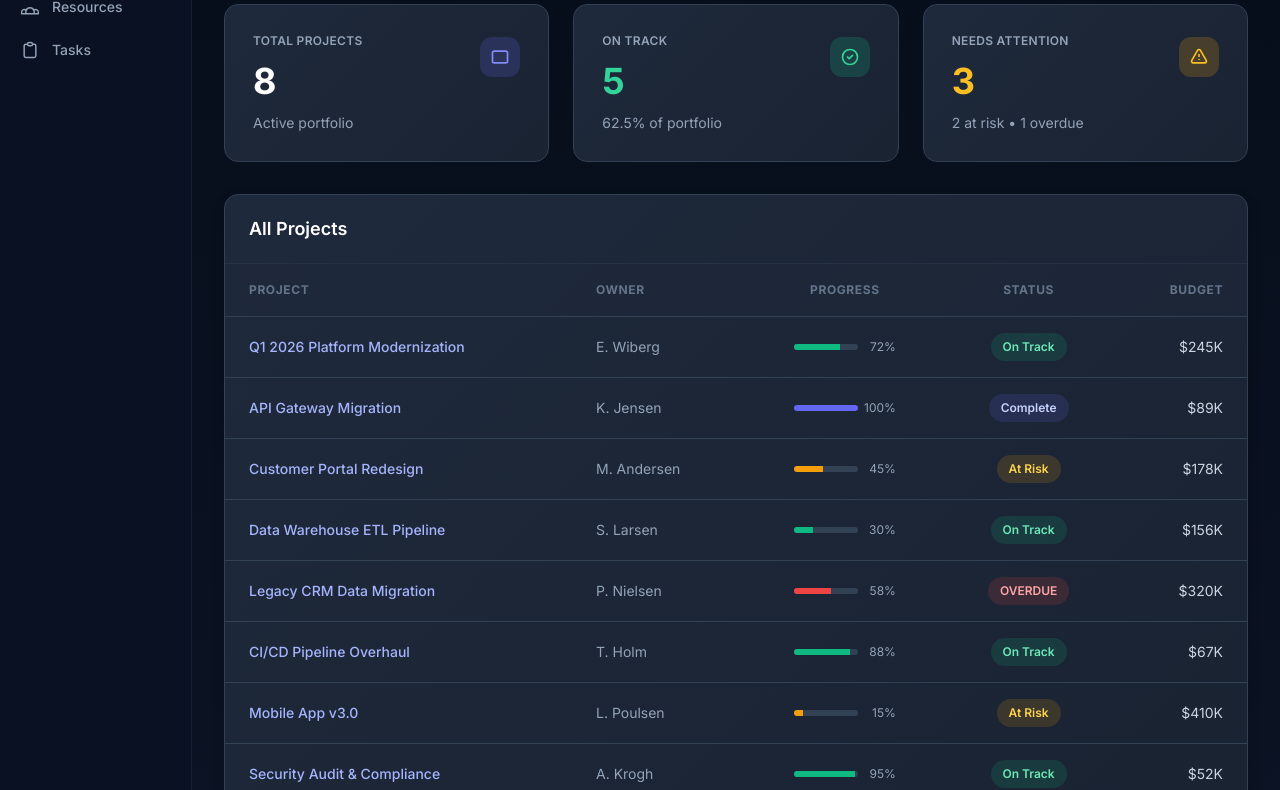
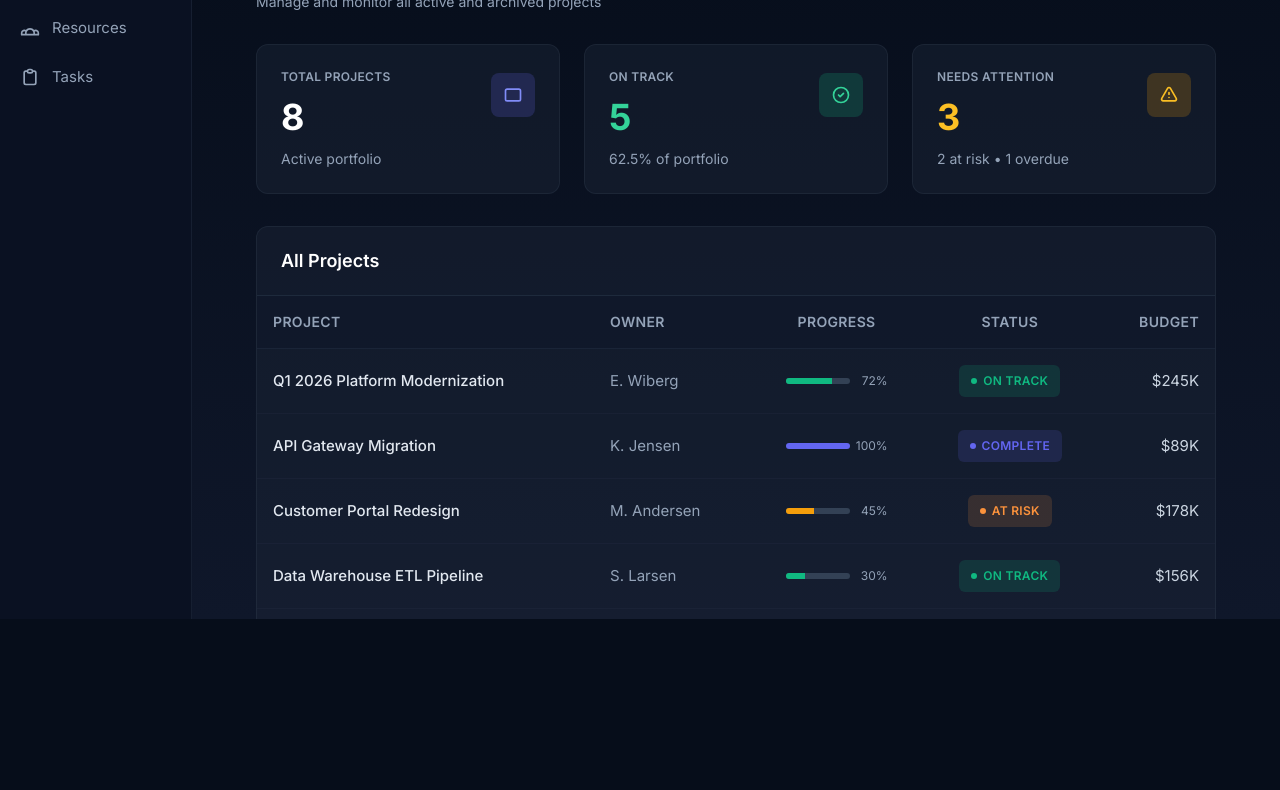
Before and after one commit to esbenwiberg/quarterly-demo, a website: page docs/index.html in a window 1280 px wide. Shown: the part 181-971 px from the top of the page. After the commit the page ends 800 px from the top, so only its background shows below. Drawn offline with nearby package versions, Linux system fonts and the light colour scheme.

Commit message:
Site redesign
Task: HIVE-20260311-f7bc0cb4

```diff
--- a/docs/index.html
+++ b/docs/index.html
@@ -30,14 +30,14 @@
   <!-- ╔══════════════════════════════════════════════════════╗ -->
   <!-- ║  STICKY HEADER                                       ║ -->
   <!-- ╚══════════════════════════════════════════════════════╝ -->
-  <header id="site-header" class="sticky top-0 z-50 bg-slate-900/95 backdrop-blur border-b border-slate-700/30">
-    <div class="flex items-center justify-between px-4 lg:px-8 h-14">
+  <header id="site-header" class="sticky top-0 z-40 bg-slate-900/95 backdrop-blur border-b border-slate-700/30">
+    <div class="flex items-center justify-between px-4 lg:px-8 h-16">
 
       <!-- Logo + Brand -->
       <div class="flex items-center gap-3 min-w-0">
         <!-- Hamburger (mobile) -->
         <button id="sidebar-toggle"
-          class="lg:hidden p-1 rounded-md text-slate-400 hover:text-white hover:bg-slate-800 transition-colors duration-150"
+          class="lg:hidden p-2 rounded-md text-slate-400 hover:text-white hover:bg-slate-800 transition-colors duration-150"
           aria-label="Toggle sidebar">
           <svg class="w-5 h-5" fill="none" stroke="currentColor" stroke-width="2" viewBox="0 0 24 24">
             <path stroke-linecap="round" stroke-linejoin="round" d="M4 6h16M4 12h16M4 18h16"/>
@@ -69,13 +69,13 @@
   <!-- ╔══════════════════════════════════════════════════════╗ -->
   <!-- ║  BODY LAYOUT: sidebar + content                     ║ -->
   <!-- ╚══════════════════════════════════════════════════════╝ -->
-  <div class="flex flex-1 overflow-hidden relative">
+  <div class="flex flex-1 overflow-hidden">
 
     <!-- ── SIDEBAR ───────────────────────────────────────────── -->
     <aside id="sidebar"
       class="sidebar-panel w-48 flex-shrink-0 bg-slate-900/50 border-r border-slate-700/30 flex flex-col overflow-y-auto
-             fixed inset-y-0 top-14 left-0 z-40 transform -translate-x-full transition-transform duration-200 ease-in-out
-             lg:static lg:translate-x-0 lg:top-auto lg:inset-y-auto lg:z-auto lg:transition-none">
+             fixed inset-y-0 left-0 z-30 transform -translate-x-full transition-transform duration-200 ease-in-out
+             lg:relative lg:translate-x-0 lg:z-0 lg:transition-none">
 
       <div class="px-2 pt-6 pb-4 flex flex-col gap-1 flex-1">
 
@@ -103,7 +103,7 @@
 
     <!-- Sidebar overlay (mobile) -->
     <div id="sidebar-overlay"
-      class="fixed inset-0 bg-black/50 z-30 hidden lg:hidden"
+      class="fixed inset-0 bg-black/50 z-20 hidden lg:hidden"
       aria-hidden="true"></div>
 
     <!-- ── MAIN CONTENT ──────────────────────────────────────── -->
--- a/docs/styles.css
+++ b/docs/styles.css
@@ -1,47 +1,258 @@
 /* ============================================================
    Contoso Ltd — Premium Dark SaaS Dashboard
-   Supplemental styles (Tailwind CDN handles utilities)
+   Supplemental custom styles (Tailwind CDN handles utilities)
    ============================================================ */
 
-/* ── Font import ─────────────────────────────────────────────── */
+/* ══════════════════════════════════════════════════════════════
+   FONT IMPORTS
+   ══════════════════════════════════════════════════════════════ */
 @import url('https://fonts.googleapis.com/css2?family=Inter:wght@300;400;500;600;700&display=swap');
 
-/* ── Base reset + font override ──────────────────────────────── */
-*, *::before, *::after {
-  box-sizing: border-box;
+/* ══════════════════════════════════════════════════════════════
+   CUSTOM SCROLLBAR
+   ══════════════════════════════════════════════════════════════ */
+::-webkit-scrollbar {
+  width: 8px;
+  height: 8px;
 }
 
-html {
-  scroll-behavior: smooth;
+::-webkit-scrollbar-track {
+  background: transparent;
+}
+
+::-webkit-scrollbar-thumb {
+  background: rgba(71, 85, 105, 0.5);
+  border-radius: 4px;
+}
+
+::-webkit-scrollbar-thumb:hover {
+  background: rgba(71, 85, 105, 0.7);
+}
+
+/* Firefox scrollbar */
+* {
+  scrollbar-color: rgba(71, 85, 105, 0.5) transparent;
+  scrollbar-width: thin;
+}
+
+/* ══════════════════════════════════════════════════════════════
+   LAYOUT & STRUCTURE
+   ══════════════════════════════════════════════════════════════ */
+
+html, body {
+  height: 100%;
+  margin: 0;
+  padding: 0;
 }
 
 body {
-  font-family: Inter, system-ui, -apple-system, sans-serif;
-  -webkit-font-smoothing: antialiased;
-  -moz-osx-font-smoothing: grayscale;
+  font-family: 'Inter', system-ui, -apple-system, sans-serif;
 }
 
-/* ── Custom scrollbar (webkit) ───────────────────────────────── */
-::-webkit-scrollbar {
-  width: 7px;
-  height: 7px;
+/* Header should be at top and not affected by sidebar */
+#site-header {
+  flex-shrink: 0;
 }
 
-::-webkit-scrollbar-track {
-  background: #0f172a;
+/* Main flex container for sidebar + main */
+body > div {
+  flex: 1;
+  min-height: 0;
 }
 
-::-webkit-scrollbar-thumb {
-  background: #334155;
-  border-radius: 3px;
+/* Sidebar styling */
+.sidebar-panel {
+  /* Fixed positioning for mobile */
+  top: 64px; /* Header height (h-16 = 64px) */
+  height: calc(100vh - 64px);
 }
 
-::-webkit-scrollbar-thumb:hover {
-  background: #6366f1;
+/* Main content should grow and scroll */
+main {
+  flex: 1;
+  display: flex;
+  flex-direction: column;
+  min-width: 0;
+  padding: 0;
 }
 
-/* ── Animations ──────────────────────────────────────────────── */
-@keyframes fade-in {
+main > div {
+  flex: 1;
+}
+
+/* ══════════════════════════════════════════════════════════════
+   SIDEBAR STYLING
+   ══════════════════════════════════════════════════════════════ */
+.sidebar-link {
+  display: flex;
+  align-items: center;
+  gap: 0.75rem;
+  padding: 0.75rem;
+  border-radius: 0.5rem;
+  color: rgb(148, 163, 184);
+  text-decoration: none;
+  font-size: 0.9375rem;
+  transition: all 0.15s ease;
+}
+
+.sidebar-link:hover {
+  color: rgb(226, 232, 240);
+  background-color: rgba(71, 85, 105, 0.3);
+}
+
+.sidebar-link-active {
+  color: rgb(226, 232, 240);
+  background: rgba(99, 102, 241, 0.15);
+  border-left: 2px solid rgb(99, 102, 241);
+  padding-left: calc(0.75rem - 2px);
+}
+
+.sidebar-icon {
+  width: 1.25rem;
+  height: 1.25rem;
+  flex-shrink: 0;
+}
+
+/* ══════════════════════════════════════════════════════════════
+   CARD STYLES
+   ══════════════════════════════════════════════════════════════ */
+.kpi-card,
+.data-card {
+  background: rgba(30, 41, 59, 0.4);
+  border: 1px solid rgba(71, 85, 105, 0.2);
+  border-radius: 0.75rem;
+  transition: all 0.2s ease;
+}
+
+.kpi-card:hover,
+.data-card:hover {
+  background: rgba(30, 41, 59, 0.6);
+  border-color: rgba(99, 102, 241, 0.3);
+}
+
+.kpi-card {
+  padding: 1.5rem;
+}
+
+.kpi-icon {
+  padding: 0.75rem;
+  border-radius: 0.5rem;
+  display: flex;
+  align-items: center;
+  justify-content: center;
+}
+
+/* ══════════════════════════════════════════════════════════════
+   TABLE STYLES
+   ══════════════════════════════════════════════════════════════ */
+table {
+  width: 100%;
+  border-collapse: collapse;
+}
+
+thead {
+  background: rgba(15, 23, 42, 0.5);
+  border-bottom: 1px solid rgba(71, 85, 105, 0.2);
+}
+
+th {
+  padding: 1rem;
+  text-align: left;
+  font-weight: 600;
+  font-size: 0.875rem;
+  color: rgb(148, 163, 184);
+  text-transform: uppercase;
+  letter-spacing: 0.025em;
+}
+
+td {
+  padding: 1rem;
+  border-bottom: 1px solid rgba(71, 85, 105, 0.1);
+  font-size: 0.9375rem;
+}
+
+tbody tr {
+  transition: background-color 0.15s ease;
+}
+
+tbody tr:hover {
+  background-color: rgba(71, 85, 105, 0.1);
+}
+
+/* Status badges */
+.status-badge {
+  display: inline-flex;
+  align-items: center;
+  gap: 0.375rem;
+  padding: 0.375rem 0.75rem;
+  border-radius: 0.375rem;
+  font-weight: 600;
+  font-size: 0.75rem;
+  text-transform: uppercase;
+  letter-spacing: 0.025em;
+  white-space: nowrap;
+}
+
+.status-badge::before {
+  content: '';
+  width: 6px;
+  height: 6px;
+  border-radius: 50%;
+  flex-shrink: 0;
+}
+
+.status-badge-green {
+  background-color: rgba(16, 185, 129, 0.15);
+  color: rgb(16, 185, 129);
+}
+
+.status-badge-green::before {
+  background-color: rgb(16, 185, 129);
+}
+
+.status-badge-amber {
+  background-color: rgba(251, 146, 60, 0.15);
+  color: rgb(251, 146, 60);
+}
+
+.status-badge-amber::before {
+  background-color: rgb(251, 146, 60);
+}
+
+.status-badge-red {
+  background-color: rgba(239, 68, 68, 0.15);
+  color: rgb(239, 68, 68);
+}
+
+.status-badge-red::before {
+  background-color: rgb(239, 68, 68);
+}
+
+.status-badge-indigo {
+  background-color: rgba(99, 102, 241, 0.15);
+  color: rgb(99, 102, 241);
+}
+
+.status-badge-indigo::before {
+  background-color: rgb(99, 102, 241);
+}
+
+/* Project links */
+.project-link {
+  color: rgb(226, 232, 240);
+  text-decoration: none;
+  transition: color 0.15s ease;
+  font-weight: 500;
+}
+
+.project-link:hover {
+  color: rgb(99, 102, 241);
+}
+
+/* ══════════════════════════════════════════════════════════════
+   ANIMATIONS & TRANSITIONS
+   ══════════════════════════════════════════════════════════════ */
+@keyframes fadeIn {
   from {
     opacity: 0;
     transform: translateY(10px);
@@ -53,252 +264,83 @@
 }
 
 .animate-fade-in {
-  animation: fade-in 0.35s ease-out both;
+  animation: fadeIn 0.3s ease-out;
 }
 
 /* ══════════════════════════════════════════════════════════════
-   SIDEBAR
+   MOBILE RESPONSIVE (≤640px)
    ══════════════════════════════════════════════════════════════ */
-.sidebar-link {
-  display: flex;
-  align-items: center;
-  gap: 0.75rem;
-  padding: 0.625rem 0.75rem;
-  border-radius: 0.5rem;
-  font-size: 0.875rem;
-  font-weight: 500;
-  color: #94a3b8;
-  text-decoration: none;
-  transition: color 150ms ease, background-color 150ms ease;
-}
+@media (max-width: 640px) {
 
-.sidebar-link:hover {
-  color: #e2e8f0;
-  background-color: #1e293b;
-}
-
-.sidebar-link-active {
-  color: #c7d2fe;
-  background-color: #312e81;
-}
-
-.sidebar-link-active:hover {
-  color: #e0e7ff;
-  background-color: #3730a3;
-}
-
-.sidebar-link span {
-  flex: 1;
-}
-
-.sidebar-icon {
-  width: 1.25rem;
-  height: 1.25rem;
-  flex-shrink: 0;
-  stroke-width: 1.75;
-}
-
-/* ══════════════════════════════════════════════════════════════
-   KPI CARDS
-   ══════════════════════════════════════════════════════════════ */
-.kpi-card {
-  background: linear-gradient(135deg, #1e293b 0%, #1a2332 100%);
-  border: 1px solid #334155;
-  border-radius: 0.875rem;
-  padding: 1.75rem;
-  transition: all 200ms ease;
-}
-
-.kpi-card:hover {
-  border-color: #475569;
-  box-shadow: 0 12px 40px rgba(0, 0, 0, 0.4);
-  transform: translateY(-3px);
-}
-
-.kpi-icon {
-  width: 2.5rem;
-  height: 2.5rem;
-  border-radius: 0.75rem;
-  display: flex;
-  align-items: center;
-  justify-content: center;
-  flex-shrink: 0;
-}
-
-/* ══════════════════════════════════════════════════════════════
-   DATA CARDS (table wrappers)
-   ══════════════════════════════════════════════════════════════ */
-.data-card {
-  background: linear-gradient(135deg, #1e293b 0%, #1a2332 100%);
-  border: 1px solid #334155;
-  border-radius: 0.875rem;
-  overflow: hidden;
-  transition: all 200ms ease;
-  box-shadow: 0 4px 12px rgba(0, 0, 0, 0.2);
-}
-
-.data-card:hover {
-  border-color: #475569;
-  box-shadow: 0 12px 40px rgba(0, 0, 0, 0.4);
-}
-
-/* ══════════════════════════════════════════════════════════════
-   TABLE STYLES
-   ══════════════════════════════════════════════════════════════ */
-table {
-  border-collapse: collapse;
-}
-
-thead {
-  background-color: rgba(30, 41, 59, 0.5);
-  border-bottom: 1px solid #334155;
-}
-
-th {
-  padding: 1rem 1.5rem;
-  font-size: 0.75rem;
-  font-weight: 700;
-  letter-spacing: 0.05em;
-  text-transform: uppercase;
-  color: #64748b;
-  text-align: left;
-}
-
-td {
-  padding: 1rem 1.5rem;
-  border-bottom: 1px solid #334155;
-  vertical-align: middle;
-  font-size: 0.875rem;
-}
-
-tbody tr {
-  transition: background-color 150ms ease;
-}
-
-tbody tr:hover {
-  background-color: rgba(99, 102, 241, 0.05);
-}
-
-tbody tr:last-child td {
-  border-bottom: none;
-}
-
-/* ══════════════════════════════════════════════════════════════
-   PROJECT LINKS
-   ══════════════════════════════════════════════════════════════ */
-.project-link {
-  color: #a5b4fc;
-  text-decoration: none;
-  font-weight: 500;
-  transition: color 150ms ease;
-}
-
-.project-link:hover {
-  color: #c7d2fe;
-}
-
-/* ══════════════════════════════════════════════════════════════
-   STATUS DOTS & BADGES
-   ══════════════════════════════════════════════════════════════ */
-.status-dot {
-  display: inline-block;
-  width: 0.5rem;
-  height: 0.5rem;
-  border-radius: 50%;
-  flex-shrink: 0;
-}
-
-.status-dot-green { background-color: #10b981; }
-.status-dot-amber { background-color: #f59e0b; }
-.status-dot-red { background-color: #ef4444; }
-.status-dot-indigo { background-color: #6366f1; }
-
-.status-badge {
-  display: inline-flex;
-  align-items: center;
-  gap: 0.5rem;
-  padding: 0.25rem 0.75rem;
-  border-radius: 9999px;
-  font-size: 0.75rem;
-  font-weight: 600;
-  white-space: nowrap;
-}
-
-.status-badge-green {
-  color: #6ee7b7;
-  background-color: rgba(16, 185, 129, 0.15);
-}
-
-.status-badge-amber {
-  color: #fcd34d;
-  background-color: rgba(245, 158, 11, 0.15);
-}
-
-.status-badge-red {
-  color: #fca5a5;
-  background-color: rgba(239, 68, 68, 0.15);
-}
-
-.status-badge-indigo {
-  color: #c7d2fe;
-  background-color: rgba(99, 102, 241, 0.15);
-}
-
-/* ══════════════════════════════════════════════════════════════
-   GANTT MINI BARS
-   ══════════════════════════════════════════════════════════════ */
-.gantt-track {
-  width: 100%;
-  min-width: 80px;
-  height: 0.75rem;
-  background: #0f172a;
-  border-radius: 0.25rem;
-  overflow: hidden;
-}
-
-.gantt-fill {
-  height: 100%;
-  border-radius: 0.25rem;
-  background: linear-gradient(90deg, #6366f1 0%, #8b5cf6 100%);
-}
-
-/* ══════════════════════════════════════════════════════════════
-   MOBILE RESPONSIVE
-   ══════════════════════════════════════════════════════════════ */
-
-@media (max-width: 640px) {
-  body {
-    font-size: 0.9375rem;
+  h1 {
+    font-size: 1.75rem !important;
+    line-height: 2rem !important;
   }
 
-  th, td {
-    padding: 0.625rem 0.75rem;
-    font-size: 0.75rem;
-  }
-
-  th {
-    font-size: 0.65rem;
-    font-weight: 600;
+  h2 {
+    font-size: 1.125rem !important;
   }
 
   .kpi-card {
     padding: 1.25rem;
   }
-}
 
-@media (max-width: 768px) {
   th, td {
-    padding: 0.75rem 1rem;
+    padding: 0.75rem;
     font-size: 0.8125rem;
   }
 
   th {
     font-size: 0.7rem;
+    font-weight: 600;
+  }
+
+  .status-badge {
+    padding: 0.25rem 0.5rem;
+    font-size: 0.65rem;
   }
 }
 
+/* ══════════════════════════════════════════════════════════════
+   TABLET RESPONSIVE (641px - 1023px)
+   ══════════════════════════════════════════════════════════════ */
+@media (min-width: 641px) and (max-width: 1023px) {
+  th, td {
+    padding: 0.875rem;
+    font-size: 0.875rem;
+  }
+
+  th {
+    font-size: 0.75rem;
+  }
+}
+
+/* ══════════════════════════════════════════════════════════════
+   DESKTOP RESPONSIVE (≥1024px)
+   ══════════════════════════════════════════════════════════════ */
 @media (min-width: 1024px) {
   .sidebar-panel {
-    height: auto;
+    position: relative !important;
+    inset: auto !important;
+    transform: none !important;
+    top: auto !important;
+    height: 100% !important;
+  }
+
+  main {
+    padding: 2rem;
   }
 }
+
+/* ══════════════════════════════════════════════════════════════
+   UTILITY CLASSES
+   ══════════════════════════════════════════════════════════════ */
+.text-truncate {
+  overflow: hidden;
+  text-overflow: ellipsis;
+  white-space: nowrap;
+}
+
+.transition-all {
+  transition: all 0.2s ease;
+}
```
